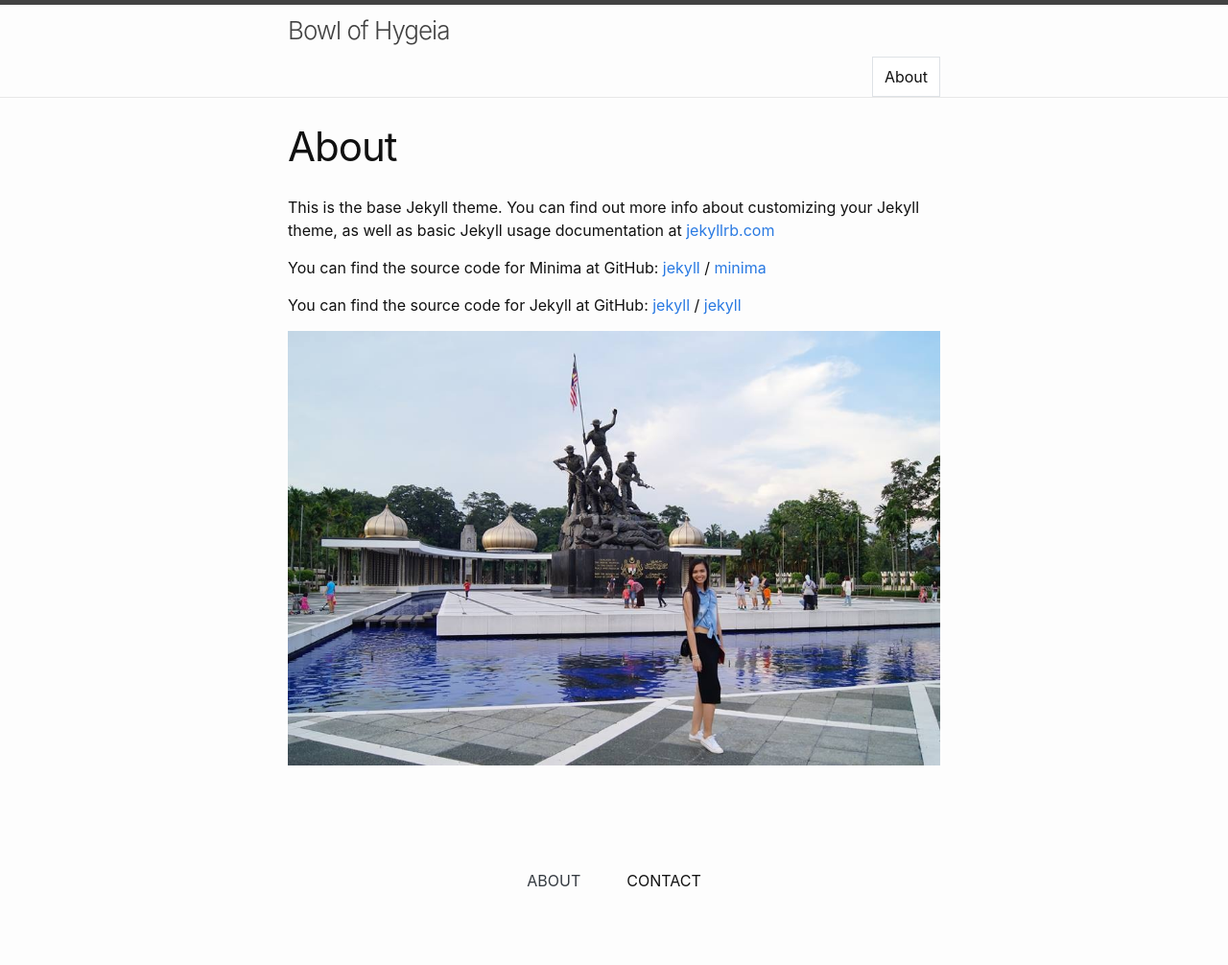
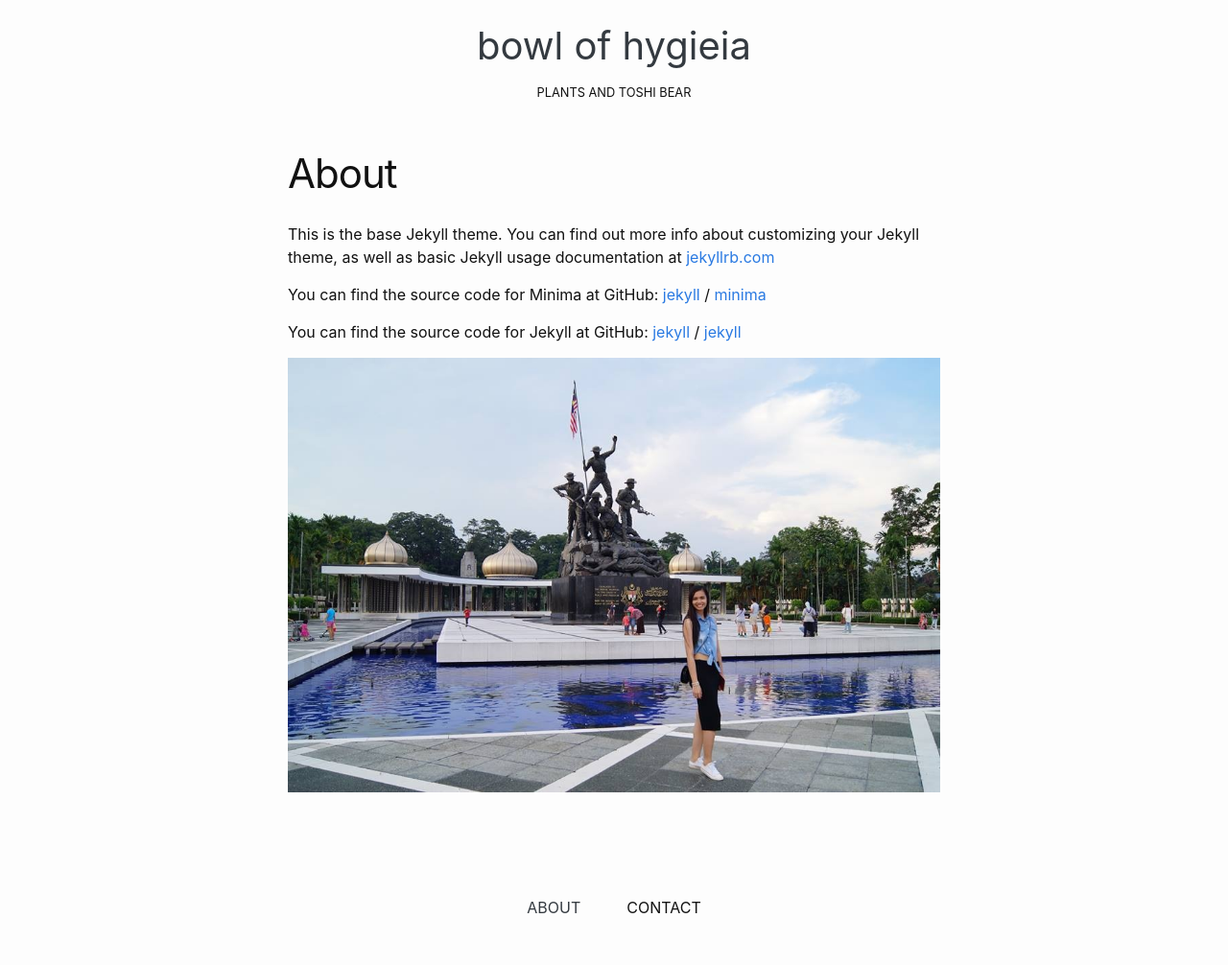
Before and after one commit to ToshiWasabi/Toshi, a Jekyll site: the page built from about.markdown, in a window 1280 px wide. Shown: the whole page at 96% size. Built offline with Jekyll 4.4.1, drawn with Linux system fonts in a browser that asks for light colours; before the commit the page ends 978 px from its top, so only the background shows below that.

Commit message:
Fixed minor display issues

```diff
--- a/_includes/footer.html
+++ b/_includes/footer.html
@@ -4,7 +4,7 @@
       <div class="col-sm-12 col-lg-10 col-xl-8">
         <div class="d-flex justify-content-center">
           <div class="mx-4">
-            <a href="/about" class="text-dark">ABOUT</a>
+            <a href="/about" class="text-dark text-decoration-none">ABOUT</a>
           </div>
           <div class="mx-4">CONTACT</div>
         </div>
--- a/_includes/header.html
+++ b/_includes/header.html
@@ -1,30 +1,16 @@
-<header class="site-header" role="banner">
-
-  <div class="wrapper">
-    {%- assign default_paths = site.pages | map: "path" -%}
-    {%- assign page_paths = site.header_pages | default: default_paths -%}
-    <a class="site-title" rel="author" href="{{ "/" | relative_url }}">{{ site.title | escape }}</a>
-
-    {%- if page_paths -%}
-      <nav class="site-nav">
-        <input type="checkbox" id="nav-trigger" class="nav-trigger" />
-        <label for="nav-trigger">
-          <span class="menu-icon">
-            <svg viewBox="0 0 18 15" width="18px" height="15px">
-              <path d="M18,1.484c0,0.82-0.665,1.484-1.484,1.484H1.484C0.665,2.969,0,2.304,0,1.484l0,0C0,0.665,0.665,0,1.484,0 h15.032C17.335,0,18,0.665,18,1.484L18,1.484z M18,7.516C18,8.335,17.335,9,16.516,9H1.484C0.665,9,0,8.335,0,7.516l0,0 c0-0.82,0.665-1.484,1.484-1.484h15.032C17.335,6.031,18,6.696,18,7.516L18,7.516z M18,13.516C18,14.335,17.335,15,16.516,15H1.484 C0.665,15,0,14.335,0,13.516l0,0c0-0.82,0.665-1.483,1.484-1.483h15.032C17.335,12.031,18,12.695,18,13.516L18,13.516z"/>
-            </svg>
-          </span>
-        </label>
-
-        <div class="trigger">
-          {%- for path in page_paths -%}
-            {%- assign my_page = site.pages | where: "path", path | first -%}
-            {%- if my_page.title -%}
-            <a class="page-link" href="{{ my_page.url | relative_url }}">{{ my_page.title | escape }}</a>
-            {%- endif -%}
-          {%- endfor -%}
+<header>
+  <div class="container my-4">
+    <div class="row justify-content-center">
+      <div class="col-sm-12 col-lg-10 col-xl-8 text-center">
+        <a href="/" class="text-dark text-decoration-none">
+          <h1 class="text-lowercase">
+            Bowl of hygieia
+          </h1>
+        </a>
+        <div class="text-uppercase small">
+          Plants and Toshi Bear
         </div>
-      </nav>
-    {%- endif -%}
+      </div>
+    </div>
   </div>
 </header>
```
